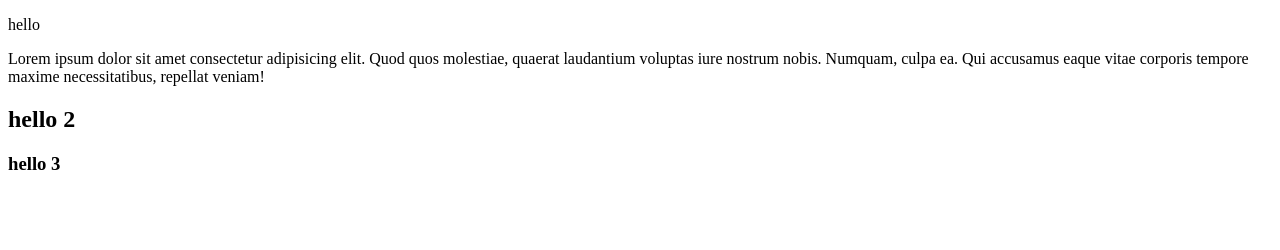
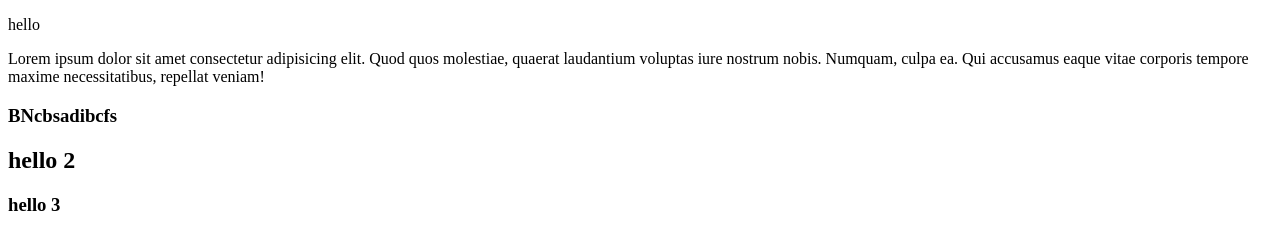
Before and after one commit to pdromoreno7/ejemploRepo-m0, a plain HTML site: page index.html in a window 1280 px wide. Drawn offline with Linux system fonts and the light colour scheme.

Commit message:
feat: add new h3 heading to index.html

```diff
--- a/index.html
+++ b/index.html
@@ -8,12 +8,15 @@
   <body>
     <main>
       <p>hello</p>
+
       <span
         >Lorem ipsum dolor sit amet consectetur adipisicing elit. Quod quos molestiae, quaerat laudantium voluptas iure
         nostrum nobis. Numquam, culpa ea. Qui accusamus eaque vitae corporis tempore maxime necessitatibus, repellat
         veniam!</span
       >
 
+      <h3>BNcbsadibcfs</h3>
+
       <h2>hello 2</h2>
       <h3>hello 3</h3>
     </main>
```
